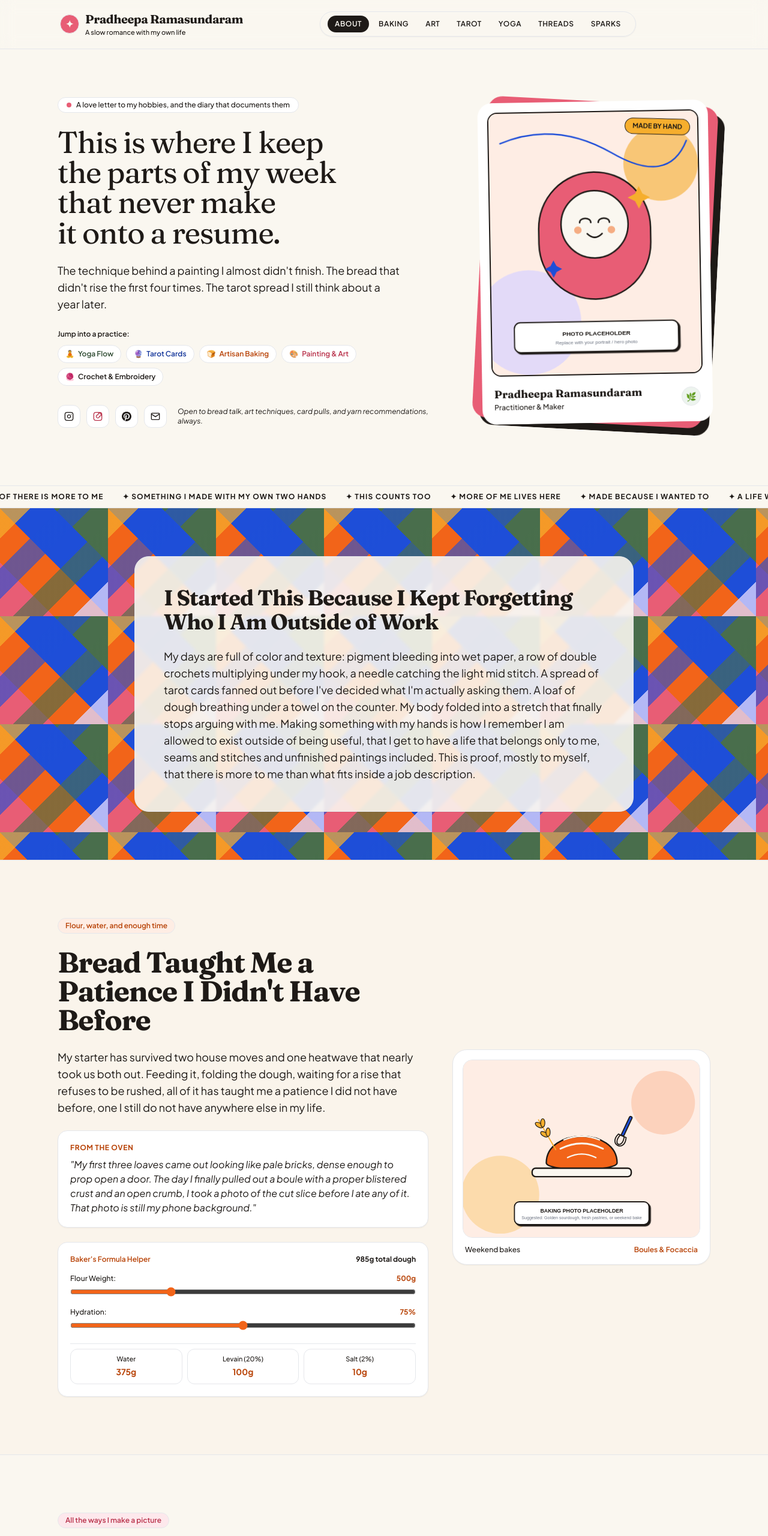
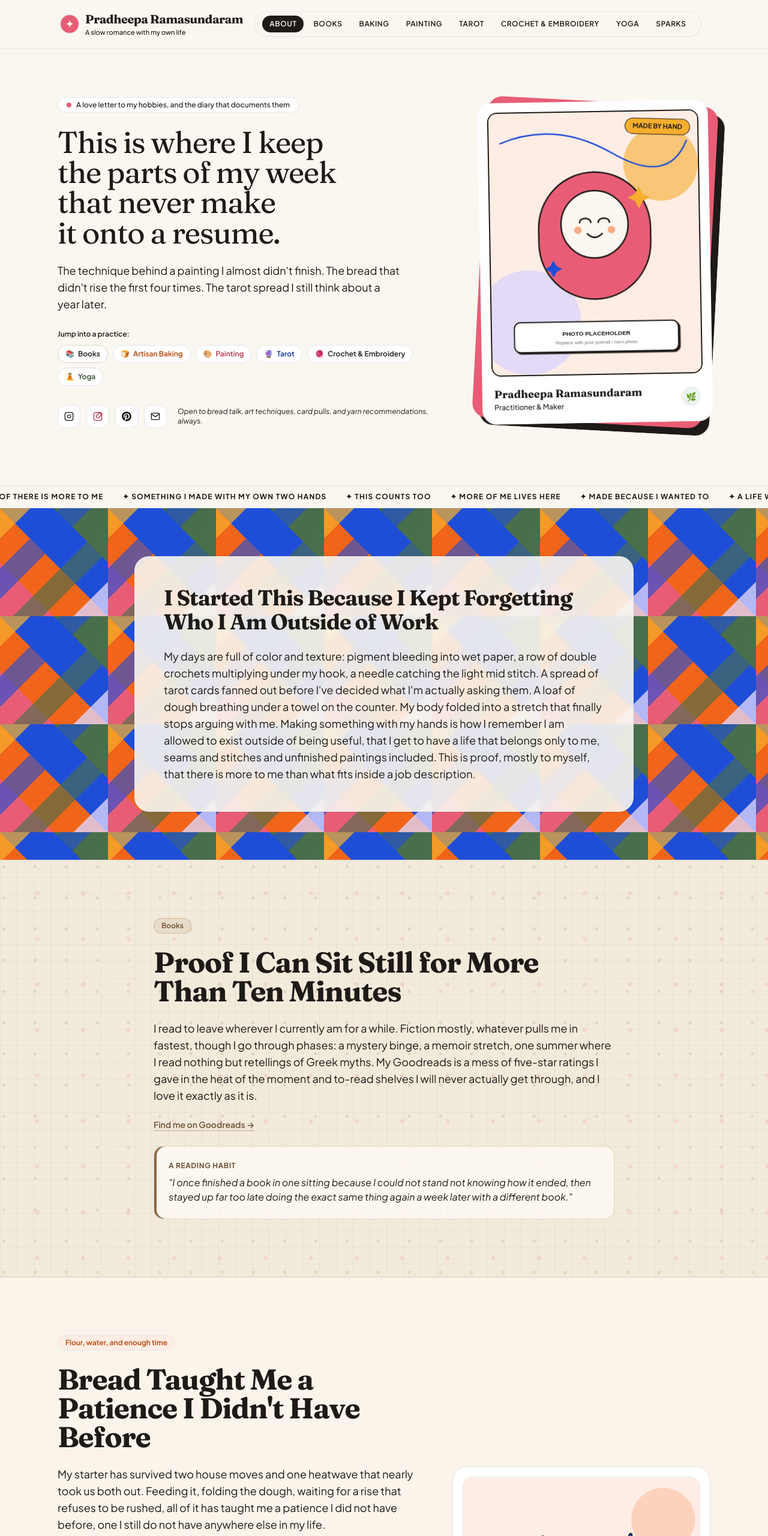
Before and after one commit to Pradheepa0810/Pradheepa-Ramasundaram, a website: page index.html in a window 1280 px wide. Shown: the top 2560 px of the page at 60% size. Drawn offline with Linux system fonts and the light colour scheme.

Commit message:
Update site order and sparks

```diff
--- a/index.html
+++ b/index.html
@@ -57,11 +57,12 @@
       <!-- Desktop Navigation Menu -->
       <nav class="hidden md:flex items-center gap-1 bg-paper/85 border border-espresso/15 px-3 py-1.5 rounded-full shadow-sm" aria-label="Main Navigation">
         <a href="#about" class="desktop-nav-link text-xs font-semibold uppercase tracking-wider px-3 py-1.5 rounded-full text-espresso/80 hover:text-espresso hover:bg-espresso/5 transition-colors focus-visible:outline-none focus-visible:ring-2 focus-visible:ring-espresso">About</a>
+        <a href="#books" class="desktop-nav-link text-xs font-semibold uppercase tracking-wider px-3 py-1.5 rounded-full text-espresso/80 hover:text-espresso hover:bg-espresso/5 transition-colors focus-visible:outline-none focus-visible:ring-2 focus-visible:ring-espresso">Books</a>
         <a href="#baking" class="desktop-nav-link text-xs font-semibold uppercase tracking-wider px-3 py-1.5 rounded-full text-espresso/80 hover:text-espresso hover:bg-espresso/5 transition-colors focus-visible:outline-none focus-visible:ring-2 focus-visible:ring-espresso">Baking</a>
-        <a href="#art" class="desktop-nav-link text-xs font-semibold uppercase tracking-wider px-3 py-1.5 rounded-full text-espresso/80 hover:text-espresso hover:bg-espresso/5 transition-colors focus-visible:outline-none focus-visible:ring-2 focus-visible:ring-espresso">Art</a>
+        <a href="#art" class="desktop-nav-link text-xs font-semibold uppercase tracking-wider px-3 py-1.5 rounded-full text-espresso/80 hover:text-espresso hover:bg-espresso/5 transition-colors focus-visible:outline-none focus-visible:ring-2 focus-visible:ring-espresso">Painting</a>
         <a href="#tarot" class="desktop-nav-link text-xs font-semibold uppercase tracking-wider px-3 py-1.5 rounded-full text-espresso/80 hover:text-espresso hover:bg-espresso/5 transition-colors focus-visible:outline-none focus-visible:ring-2 focus-visible:ring-espresso">Tarot</a>
+        <a href="#crafts" class="desktop-nav-link text-xs font-semibold uppercase tracking-wider px-3 py-1.5 rounded-full text-espresso/80 hover:text-espresso hover:bg-espresso/5 transition-colors focus-visible:outline-none focus-visible:ring-2 focus-visible:ring-espresso">Crochet &amp; Embroidery</a>
         <a href="#yoga" class="desktop-nav-link text-xs font-semibold uppercase tracking-wider px-3 py-1.5 rounded-full text-espresso/80 hover:text-espresso hover:bg-espresso/5 transition-colors focus-visible:outline-none focus-visible:ring-2 focus-visible:ring-espresso">Yoga</a>
-        <a href="#crafts" class="desktop-nav-link text-xs font-semibold uppercase tracking-wider px-3 py-1.5 rounded-full text-espresso/80 hover:text-espresso hover:bg-espresso/5 transition-colors focus-visible:outline-none focus-visible:ring-2 focus-visible:ring-espresso">Threads</a>
         <a href="#topics" class="desktop-nav-link text-xs font-semibold uppercase tracking-wider px-3 py-1.5 rounded-full text-espresso/80 hover:text-espresso hover:bg-espresso/5 transition-colors focus-visible:outline-none focus-visible:ring-2 focus-visible:ring-espresso">Sparks</a>
       </nav>
 
@@ -100,11 +101,12 @@
 
     <nav class="flex flex-col gap-2 mt-5" aria-label="Mobile Drawer Links">
       <a href="#about" class="px-4 py-2.5 rounded-xl font-semibold text-espresso bg-paper border border-espresso/15 hover:bg-sunshine/40 transition-all">About</a>
-      <a href="#baking" class="px-4 py-2.5 rounded-xl font-semibold text-tangerine-dark bg-tangerine-light border border-tangerine/30 hover:bg-tangerine hover:text-cream transition-all">Artisan Baking</a>
-      <a href="#art" class="px-4 py-2.5 rounded-xl font-semibold text-coral-dark bg-coral-light border border-coral/30 hover:bg-coral hover:text-cream transition-all">Painting &amp; Art</a>
+      <a href="#books" class="px-4 py-2.5 rounded-xl font-semibold text-espresso bg-[#E8DCC8] border border-[#8A6A45]/30 hover:bg-[#8A6A45] hover:text-cream transition-all">Books</a>
+      <a href="#baking" class="px-4 py-2.5 rounded-xl font-semibold text-tangerine-dark bg-tangerine-light border border-tangerine/30 hover:bg-tangerine hover:text-cream transition-all">Baking</a>
+      <a href="#art" class="px-4 py-2.5 rounded-xl font-semibold text-coral-dark bg-coral-light border border-coral/30 hover:bg-coral hover:text-cream transition-all">Painting</a>
       <a href="#tarot" class="px-4 py-2.5 rounded-xl font-semibold text-cobalt-dark bg-cobalt-light border border-cobalt/30 hover:bg-cobalt hover:text-cream transition-all">Tarot &amp; Archetypes</a>
-      <a href="#yoga" class="px-4 py-2.5 rounded-xl font-semibold text-olive-dark bg-olive-light border border-olive/30 hover:bg-olive hover:text-cream transition-all">Yoga Practice</a>
-      <a href="#crafts" class="px-4 py-2.5 rounded-xl font-semibold text-espresso bg-lavender border border-espresso/15 hover:bg-espresso hover:text-cream transition-all">Threads</a>
+      <a href="#crafts" class="px-4 py-2.5 rounded-xl font-semibold text-espresso bg-lavender border border-espresso/15 hover:bg-espresso hover:text-cream transition-all">Crochet &amp; Embroidery</a>
+      <a href="#yoga" class="px-4 py-2.5 rounded-xl font-semibold text-olive-dark bg-olive-light border border-olive/30 hover:bg-olive hover:text-cream transition-all">Yoga</a>
       <a href="#topics" class="px-4 py-2.5 rounded-xl font-semibold text-espresso bg-sunshine/60 border border-espresso/15 hover:bg-espresso hover:text-cream transition-all">Sparks &amp; Topics</a>
     </nav>
 
@@ -171,20 +173,23 @@
             <div class="w-full pt-1">
               <span class="block text-xs font-semibold text-espresso/60 mb-2.5">Jump into a practice:</span>
               <div class="flex flex-wrap gap-2">
-                <a href="#yoga" class="inline-flex items-center gap-1.5 bg-paper text-olive-dark border border-olive/30 px-3 py-1.5 rounded-full text-xs font-semibold hover:bg-olive hover:text-cream transition-all">
-                  <span>🧘</span> Yoga Flow
-                </a>
-                <a href="#tarot" class="inline-flex items-center gap-1.5 bg-paper text-cobalt-dark border border-cobalt/30 px-3 py-1.5 rounded-full text-xs font-semibold hover:bg-cobalt hover:text-cream transition-all">
-                  <span>🔮</span> Tarot Cards
+                <a href="#books" class="inline-flex items-center gap-1.5 bg-paper text-espresso border border-[#8A6A45]/30 px-3 py-1.5 rounded-full text-xs font-semibold hover:bg-[#8A6A45] hover:text-cream transition-all">
+                  <span>📚</span> Books
                 </a>
                 <a href="#baking" class="inline-flex items-center gap-1.5 bg-paper text-tangerine-dark border border-tangerine/30 px-3 py-1.5 rounded-full text-xs font-semibold hover:bg-tangerine hover:text-cream transition-all">
                   <span>🍞</span> Artisan Baking
                 </a>
                 <a href="#art" class="inline-flex items-center gap-1.5 bg-paper text-coral-dark border border-coral/30 px-3 py-1.5 rounded-full text-xs font-semibold hover:bg-coral hover:text-cream transition-all">
-                  <span>🎨</span> Painting &amp; Art
+                  <span>🎨</span> Painting
+                </a>
+                <a href="#tarot" class="inline-flex items-center gap-1.5 bg-paper text-cobalt-dark border border-cobalt/30 px-3 py-1.5 rounded-full text-xs font-semibold hover:bg-cobalt hover:text-cream transition-all">
+                  <span>🔮</span> Tarot
                 </a>
                 <a href="#crafts" class="inline-flex items-center gap-1.5 bg-paper text-espresso border border-espresso/20 px-3 py-1.5 rounded-full text-xs font-semibold hover:bg-espresso hover:text-cream transition-all">
                   <span>🧶</span> Crochet &amp; Embroidery
+                </a>
+                <a href="#yoga" class="inline-flex items-center gap-1.5 bg-paper text-olive-dark border border-olive/30 px-3 py-1.5 rounded-full text-xs font-semibold hover:bg-olive hover:text-cream transition-all">
+                  <span>🧘</span> Yoga
                 </a>
               </div>
             </div>
@@ -731,6 +736,40 @@
     </section>
 
     <!-- ========================================================================= -->
+    <!-- BOOKS SECTION (Reading Nook)                                               -->
+    <!-- ========================================================================= -->
+    <section id="books" class="books-section py-16 md:py-24 border-b border-[#8A6A45]/25 relative reveal">
+      <div class="max-w-6xl mx-auto px-4 sm:px-6 lg:px-8">
+        <div class="max-w-3xl mx-auto space-y-6">
+          <div class="flex items-center gap-2">
+            <span class="text-xs font-semibold text-[#6E5035] bg-[#E8DCC8] px-3 py-1 rounded-full border border-[#8A6A45]/30">Books</span>
+          </div>
+
+          <h2 class="font-display font-bold text-3xl sm:text-4xl md:text-5xl text-espresso tracking-tight">
+            Proof I Can Sit Still for More Than Ten Minutes
+          </h2>
+
+          <p class="text-base sm:text-lg text-espresso/80 leading-relaxed">
+            I read to leave wherever I currently am for a while. Fiction mostly, whatever pulls me in fastest, though I go through phases: a mystery binge, a memoir stretch, one summer where I read nothing but retellings of Greek myths. My Goodreads is a mess of five-star ratings I gave in the heat of the moment and to-read shelves I will never actually get through, and I love it exactly as it is.
+          </p>
+
+          <!-- TODO: replace with your real Goodreads profile URL -->
+          <a href="#PLACEHOLDER_GOODREADS_URL" target="_blank" rel="noopener" class="inline-flex text-sm font-semibold text-[#6E5035] underline decoration-[#8A6A45]/50 underline-offset-4 hover:text-[#4D3825] hover:decoration-[#4D3825] transition-colors focus-visible:outline-none focus-visible:ring-2 focus-visible:ring-[#8A6A45]">
+            Find me on Goodreads &rarr;
+          </a>
+
+          <!-- TODO: replace with your real story -->
+          <div class="books-anecdote p-5 sm:p-6 rounded-2xl border border-[#8A6A45]/25 space-y-2">
+            <span class="text-xs font-bold text-[#6E5035] uppercase tracking-wider block">A reading habit</span>
+            <p class="text-sm sm:text-base text-espresso/85 leading-relaxed italic">
+              "I once finished a book in one sitting because I could not stand not knowing how it ended, then stayed up far too late doing the exact same thing again a week later with a different book."
+            </p>
+          </div>
+        </div>
+      </div>
+    </section>
+
+    <!-- ========================================================================= -->
     <!-- SPARKS & TOPICS (Exploration Notebook & Tag Cloud)                       -->
     <!-- ========================================================================= -->
     <section id="topics" class="py-16 md:py-24 border-b border-espresso/15 bg-cream relative reveal">
@@ -780,6 +819,8 @@
           <span data-category="aesthetic" class="spark-pill inline-flex items-center gap-1.5 bg-paper text-espresso border border-espresso/15 px-3.5 py-1.5 rounded-xl text-xs sm:text-sm font-medium hover:scale-105 transition-all cursor-default shadow-sm">📷 Photography of whatever's in front of me</span>
           <span data-category="aesthetic" class="spark-pill inline-flex items-center gap-1.5 bg-coral-light text-coral-dark border border-coral/30 px-3.5 py-1.5 rounded-xl text-xs sm:text-sm font-medium hover:scale-105 transition-all cursor-default shadow-sm">🪑 Rearranging a room until it finally feels right</span>
           <span data-category="aesthetic" class="spark-pill inline-flex items-center gap-1.5 bg-lavender text-espresso border border-espresso/15 px-3.5 py-1.5 rounded-xl text-xs sm:text-sm font-medium hover:scale-105 transition-all cursor-default shadow-sm">🧥 Fashion and interior mood boards I'll never actually build</span>
+          <span data-category="aesthetic" class="spark-pill inline-flex items-center gap-1.5 bg-sunshine/50 text-espresso border border-espresso/15 px-3.5 py-1.5 rounded-xl text-xs sm:text-sm font-medium hover:scale-105 transition-all cursor-default shadow-sm">💻 Vibecoding</span>
+          <span data-category="aesthetic" class="spark-pill inline-flex items-center gap-1.5 bg-coral-light text-coral-dark border border-coral/30 px-3.5 py-1.5 rounded-xl text-xs sm:text-sm font-medium hover:scale-105 transition-all cursor-default shadow-sm">🎲 Board games</span>
         </div>
 
       </div>
--- a/src/styles/main.css
+++ b/src/styles/main.css
@@ -44,13 +44,14 @@
 #main-content > .hero-order { order: 0; }
 #main-content > .marquee-order { order: 1; }
 #main-content > #about { order: 2; }
-#main-content > #baking { order: 3; }
-#main-content > #art { order: 4; }
-#main-content > #tarot { order: 5; }
-#main-content > #yoga { order: 6; }
+#main-content > #books { order: 3; }
+#main-content > #baking { order: 4; }
+#main-content > #art { order: 5; }
+#main-content > #tarot { order: 6; }
 #main-content > #crafts { order: 7; }
-#main-content > #topics { order: 8; }
-#main-content > footer { order: 9; }
+#main-content > #yoga { order: 8; }
+#main-content > #topics { order: 9; }
+#main-content > footer { order: 10; }
 
 .about-section-bg {
   background-color: #e85d75;
@@ -61,6 +62,17 @@
 .about-panel-bg {
   background-color: rgba(250, 247, 240, 0.9);
   backdrop-filter: blur(2px);
+}
+
+.books-section {
+  background-color: #f2eadb;
+  background-image: radial-gradient(circle at 12% 20%, rgba(138, 106, 69, 0.16) 0 2px, transparent 3px), radial-gradient(circle at 82% 72%, rgba(232, 93, 117, 0.14) 0 3px, transparent 4px), linear-gradient(90deg, rgba(138, 106, 69, 0.08) 1px, transparent 1px), linear-gradient(rgba(138, 106, 69, 0.08) 1px, transparent 1px);
+  background-size: 52px 52px, 76px 76px, 28px 28px, 28px 28px;
+}
+
+.books-anecdote {
+  background-color: rgba(255, 252, 245, 0.78);
+  box-shadow: inset 4px 0 0 #8a6a45;
 }
 
 @layer base {
```
Also changed, not shown: README.md, dist/styles.css.
